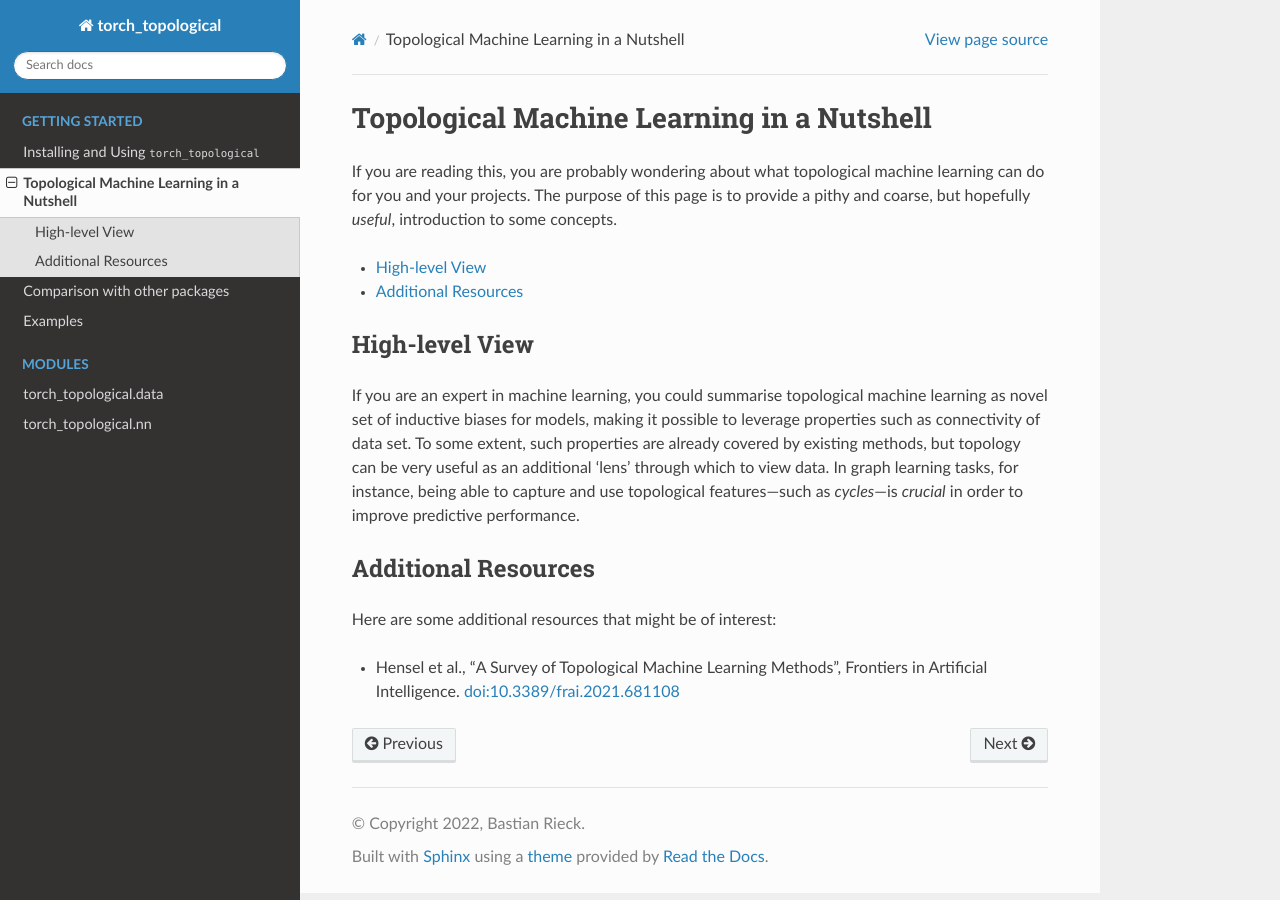
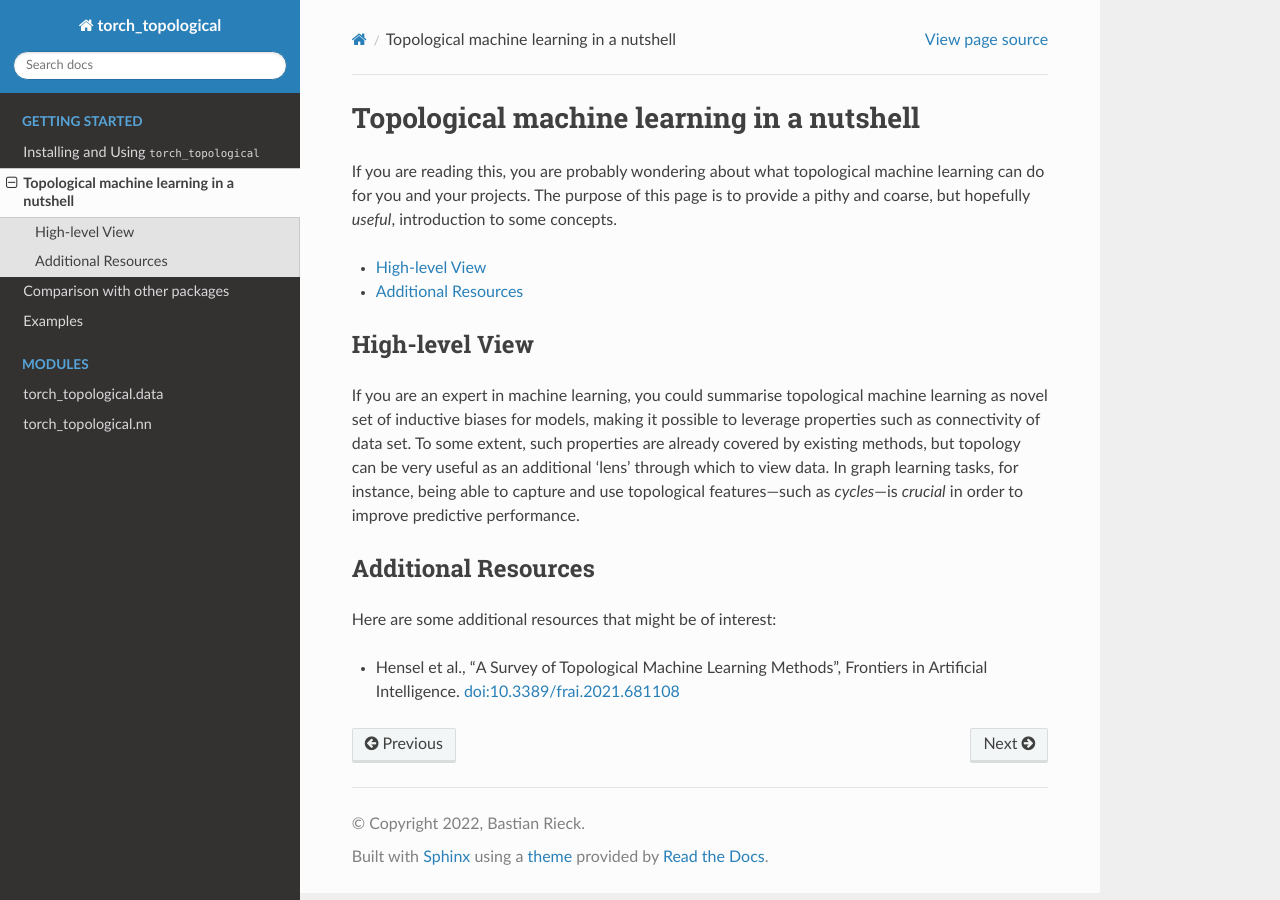
Before and after one commit to aidos-lab/pytorch-topological, a Sphinx documentation site: the page built from docs/source/nutshell.rst, in a window 1280 px wide. Built offline with Sphinx 7.4.7 and the Read the Docs theme 2.0.0, drawn with Linux system fonts in a browser that asks for light colours.

Commit message:
Renamed header

```diff
--- a/docs/source/nutshell.rst
+++ b/docs/source/nutshell.rst
@@ -1,4 +1,4 @@
-Topological Machine Learning in a Nutshell
+Topological machine learning in a nutshell
 ==========================================
 
 If you are reading this, you are probably wondering about what
```
